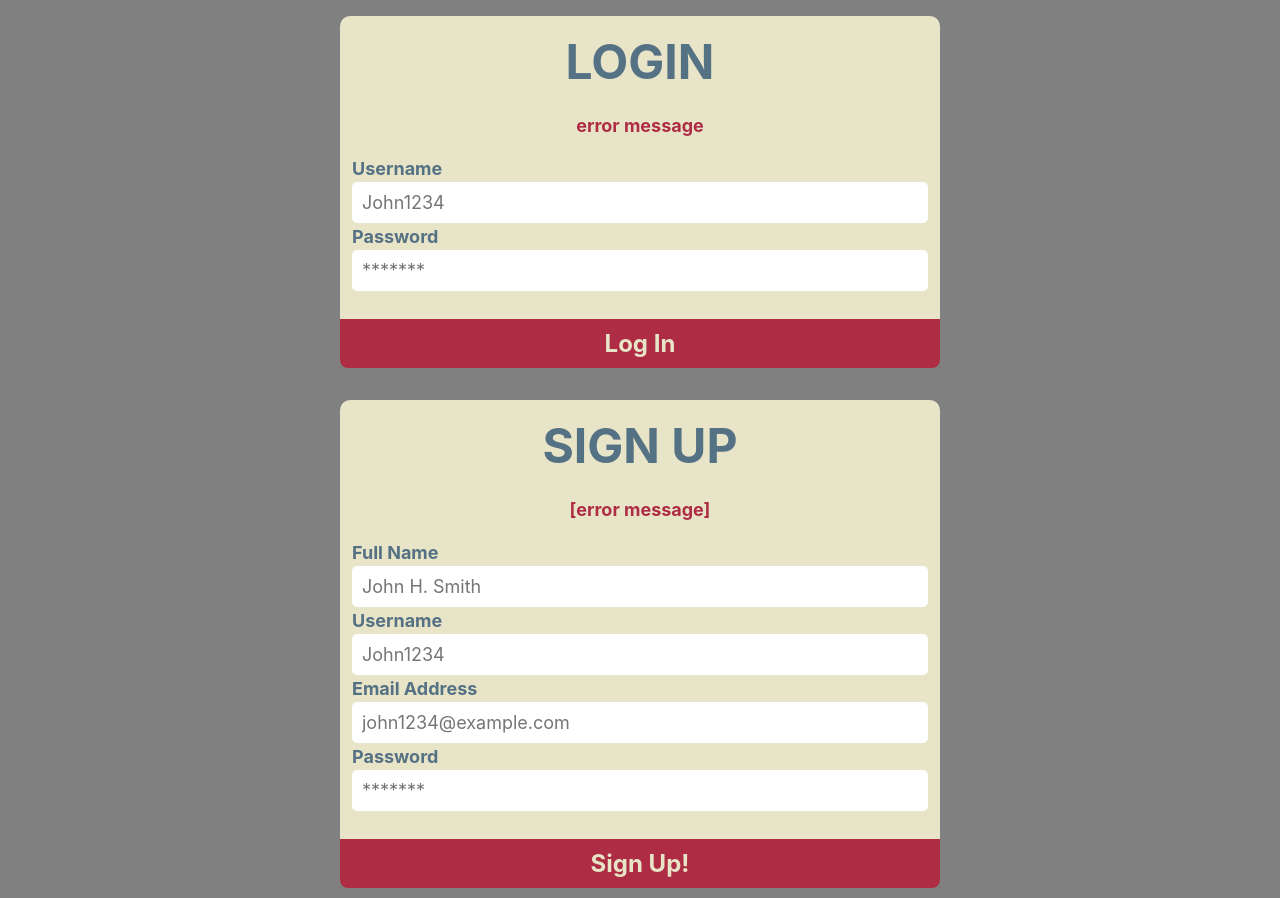
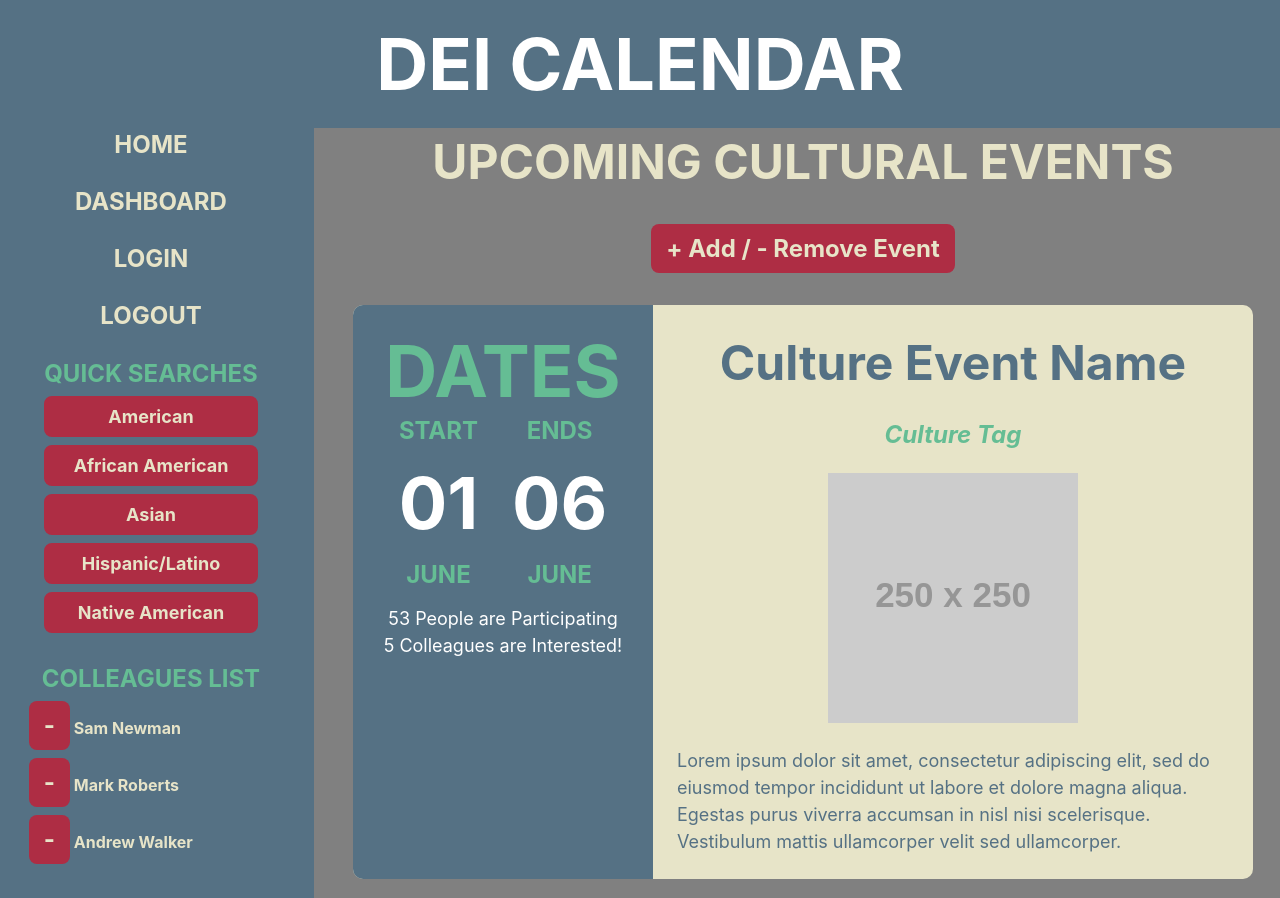
Before and after one commit to petehodnefield/project-three, a React (Create React App) app in the folder client/: page / in a window 1280 px wide. Shown: the top 898 px of the page. Built offline with nearby package versions, Linux system fonts and the light colour scheme.

Commit message:
all of the website parts are into react now

```diff
--- a/client/public/index.html
+++ b/client/public/index.html
@@ -26,7 +26,7 @@
     -->
     <link rel="stylesheet" href="https://cdn.jsdelivr.net/npm/bulma@0.9.4/css/bulma.min.css">
     <!-- Bulma -->
-    <title>TBD Calendar</title>
+    <title>DEI Calendar</title>
   </head>
   <body>
     <noscript>You need to enable JavaScript to run this app.</noscript>
--- a/client/src/App.js
+++ b/client/src/App.js
@@ -9,34 +9,29 @@ import ShortCard from "./components/ShortCard";
 import ColleaguesList from './components/ColleaguesList';
 import ColleaguesSearch from './components/ColleaguesSearch';
 import QuickSearches from './components/QuickSearches';
+import NavButtons from './components/NavButtons';
 
 function App() {
   return (
-    // <div className="App">
-    //   <header className="App-header">
-    //     <img src={logo} className="App-logo" alt="logo" />
-    //     <p>
-    //       Edit <code>src/App.js</code> and save to reload.
-    //     </p>
-    //     <a
-    //       className="App-link"
-    //       href="https://reactjs.org"
-    //       target="_blank"
-    //       rel="noopener noreferrer"
-    //     >
-    //       Learn React
-    //     </a>
-    //   </header>
-    // </div>
     <div>
-      <main className="container is-flex is-flex-direction-column is-align-items-center">
-        <Login></Login>
-        <SignUp></SignUp>
-        <ShortCard></ShortCard>
-        <LongCard></LongCard>
-        <ColleaguesList></ColleaguesList>
-        <ColleaguesSearch></ColleaguesSearch>
-        <QuickSearches></QuickSearches>
+      <header>
+        <h1 class="white big">DEI CALENDAR</h1>
+      </header>
+
+      <main class="columns">
+        <nav class="m-0 p-0 container is-flex is-flex-direction-column is-align-items-center column is-one-quarter">
+          <NavButtons></NavButtons>
+          <QuickSearches></QuickSearches>
+          <ColleaguesList></ColleaguesList>
+          <ColleaguesSearch></ColleaguesSearch>
+        </nav>
+        <main className="container is-flex is-flex-direction-column is-align-items-center">
+        <h1 class="cream">UPCOMING CULTURAL EVENTS</h1>
+          <LongCard></LongCard>
+          <ShortCard></ShortCard>
+          <Login></Login>
+          <SignUp></SignUp>
+        </main>
       </main>
     </div>
   );
--- a/client/src/components/ColleaguesList/index.js
+++ b/client/src/components/ColleaguesList/index.js
@@ -2,14 +2,14 @@ import React from "react";
 
 function ColleaguesList() {
     return (
-        <div className="col-auto">
-        <h3>Colleagues List</h3>
-        <ul className="full-width">
-          <li><button className= "my-1">-</button> Sam Newman </li>
-          <li><button className= "my-1">-</button> Mark Roberts</li>
-          <li><button className= "my-1">-</button> Andrew Walker</li>
-        </ul>
-      </div>
+      <div class="m-3 quarter-width col-auto">
+      <h3>COLLEAGUES LIST</h3>
+      <ul class="full-width">
+        <li class="cream"><button class= "my-1">-</button> Sam Newman </li>
+        <li class="cream"><button class= "my-1">-</button> Mark Roberts</li>
+        <li class="cream"><button class= "my-1">-</button> Andrew Walker</li>
+      </ul>
+    </div>
     );
 }
 
--- a/client/src/components/ColleaguesSearch/index.js
+++ b/client/src/components/ColleaguesSearch/index.js
@@ -2,23 +2,23 @@ import React from "react";
 
 function ColleaguesSearch() {
     return (
-        <div>
-        <h3>Colleagues Search</h3>
-        <div className="m-2 columns ">
-          <input className="column" type="text" id="input" placeholder=" Colleagues Search"/>
-          <button type="submit" class="m-1 column is-one-quarter" id="search-btn">
-            Submit</button>
-        </div>
-        <ul class="full-width">
-          <li><button className= "my-1">+</button> Anna Marie</li>
-          <li><button className= "my-1">+</button> Andrew Walker</li>
-          <li><button className= "my-1">+</button> Bianca Fortier</li>
-          <li><button className= "my-1">+</button> Bala Kay</li>
-          <li><button className= "my-1">+</button> Dennis Johnson</li>
-          <li><button className= "my-1">+</button> Sam Newman</li>
-          <li><button className= "my-1">+</button> Mark Roberts</li>
-        </ul>
+      <div class="m-3 quarter-width">
+      <h3>COLLEAGUES SEARCH</h3>
+      <div class="m-2 columns ">
+        <input class="m-1 column" type="text" id="input" placeholder="Please enter name..."></input>
+        <button type="submit" class="m-1 column is-one-quarter" id="search-btn">
+          Submit</button>
       </div>
+      <ul class="my-5 full-width">
+        <li class="cream"><button class= "my-1">+</button> Anna Marie</li>
+        <li class="cream"><button class= "my-1">+</button> Andrew Walker</li>
+        <li class="cream"><button class= "my-1">+</button> Bianca Fortier</li>
+        <li class="cream"><button class= "my-1">+</button> Bala Kay</li>
+        <li class="cream"><button class= "my-1">+</button> Dennis Johnson</li>
+        <li class="cream"><button class= "my-1">+</button> Sam Newman</li>
+        <li class="cream"><button class= "my-1">+</button> Mark Roberts</li>
+      </ul>
+    </div>
 
     );
 }
--- /dev/null
+++ b/client/src/components/NavButtons/index.js
@@ -0,0 +1,14 @@
+import React from "react";
+
+function NavButtons() {
+    return (
+        <div class="is-flex is-flex-direction-column">
+            <button class="m-1 nav-btn" onclick="">HOME</button>
+            <button class="m-1 nav-btn" onclick="">DASHBOARD</button>
+            <button class="m-1 nav-btn" onclick="">LOGIN</button>
+            <button class="m-1 nav-btn" onclick="">LOGOUT</button>
+          </div>
+    );
+}
+
+export default NavButtons;
--- a/client/src/components/QuickSearches/index.js
+++ b/client/src/components/QuickSearches/index.js
@@ -2,17 +2,17 @@ import React from "react";
 
 function QuickSearches() {
     return (
-        <div>
-        <h3>Quick Searches</h3>
-        <button className="full-width my-3" type=" submit" id="search-btn">
+      <div class="m-3 is-flex is-flex-direction-column is-align-items-center">
+      <h3>QUICK SEARCHES</h3>
+      <button class="full-width m-1" type=" submit" id="search-btn">
         American</button>
-        <button className="full-width my-3" type=" submit" id="search-btn">
+      <button class="full-width m-1" type=" submit" id="search-btn">
         African American</button>
-        <button className="full-width my-3" type=" submit" id="search-btn">
+      <button class="full-width m-1" type=" submit" id="search-btn">
         Asian</button>
-        <button className="full-width my-3" type=" submit" id="search-btn">
+      <button class="full-width m-1" type=" submit" id="search-btn">
         Hispanic/Latino</button>
-        <button className="full-width my-3" type=" submit" id="search-btn">
+      <button class="full-width m-1" type=" submit" id="search-btn">
         Native American</button>
     </div>
     );
--- a/client/src/index.css
+++ b/client/src/index.css
@@ -26,11 +26,7 @@ code {
 body {
 background: gray;
 margin: 0;
--webkit-font-smoothing: antialiased;
--moz-osx-font-smoothing: grayscale;
 }
-
-
 
 form {
 background: var(--tertiary-color);
@@ -90,6 +86,7 @@ color: var(--primary-color);
 .full-width {
 width: 100%;
 }
+
 .long-card-header {
 background-color: var(--primary-color);
 border-radius: 10px 0px 0px 10px;
@@ -135,7 +132,6 @@ justify-content: space-evenly;
 color: var(--quaternary-color);
 font-weight: bold;
 }
-
 /* Button Styling */
 button {
 outline: none;
@@ -158,3 +154,28 @@ top: -2px;
 .no-round {
 border-radius: 0px 0px 8px 8px;
 }
+
+header {
+background-color: var(--primary-color);
+}
+
+nav{
+background-color: var(--primary-color);
+}
+
+.nav-btn {
+background: none;
+}
+
+#search-btn {
+font-size:var(--font-size-sm);
+}
+
+.cream {
+color: var(--tertiary-color);
+font-weight: bold;
+}
+
+.quarter-width{
+width: 75%;
+}
```
Lines whose indentation alone changed are shown as unchanged.
